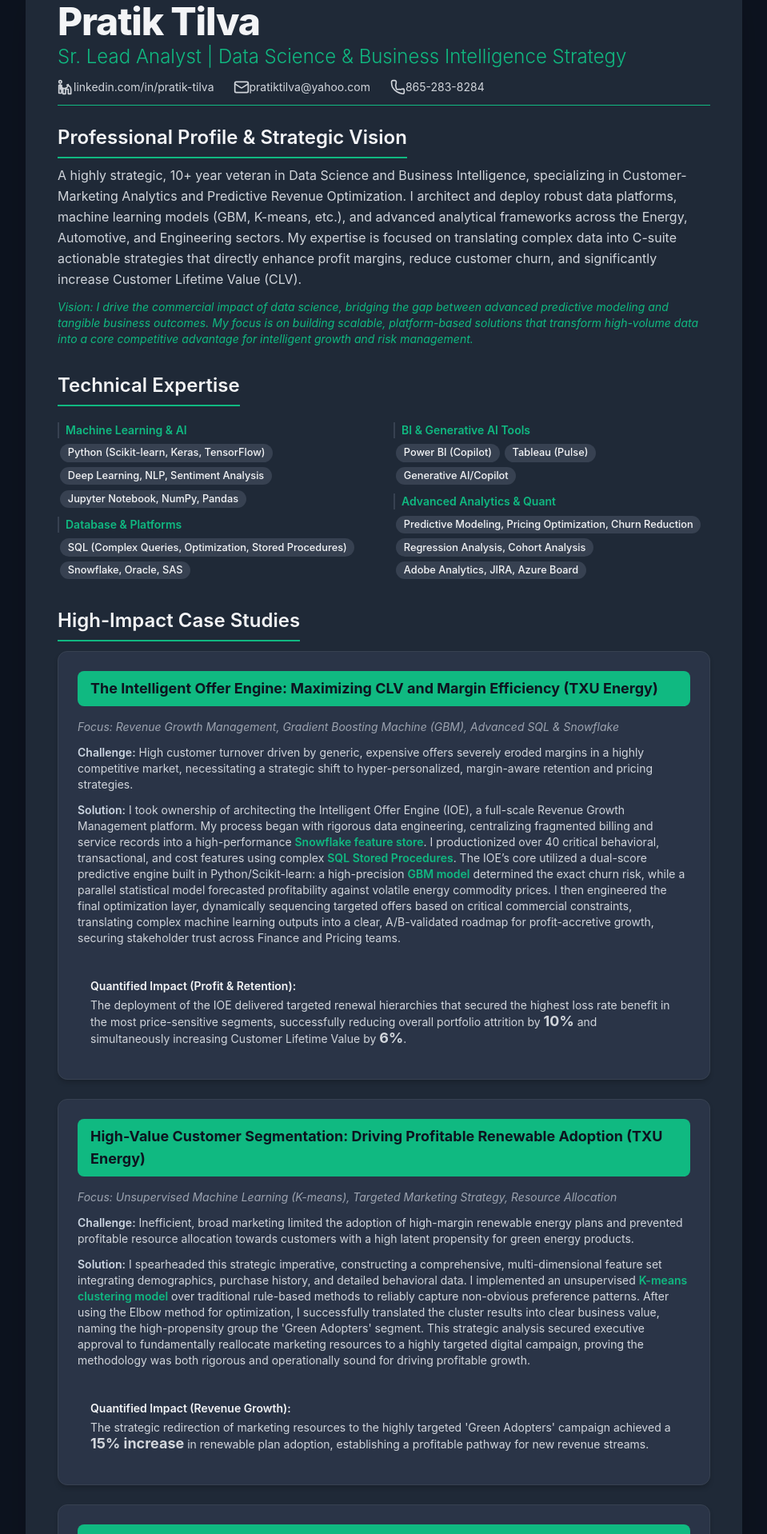
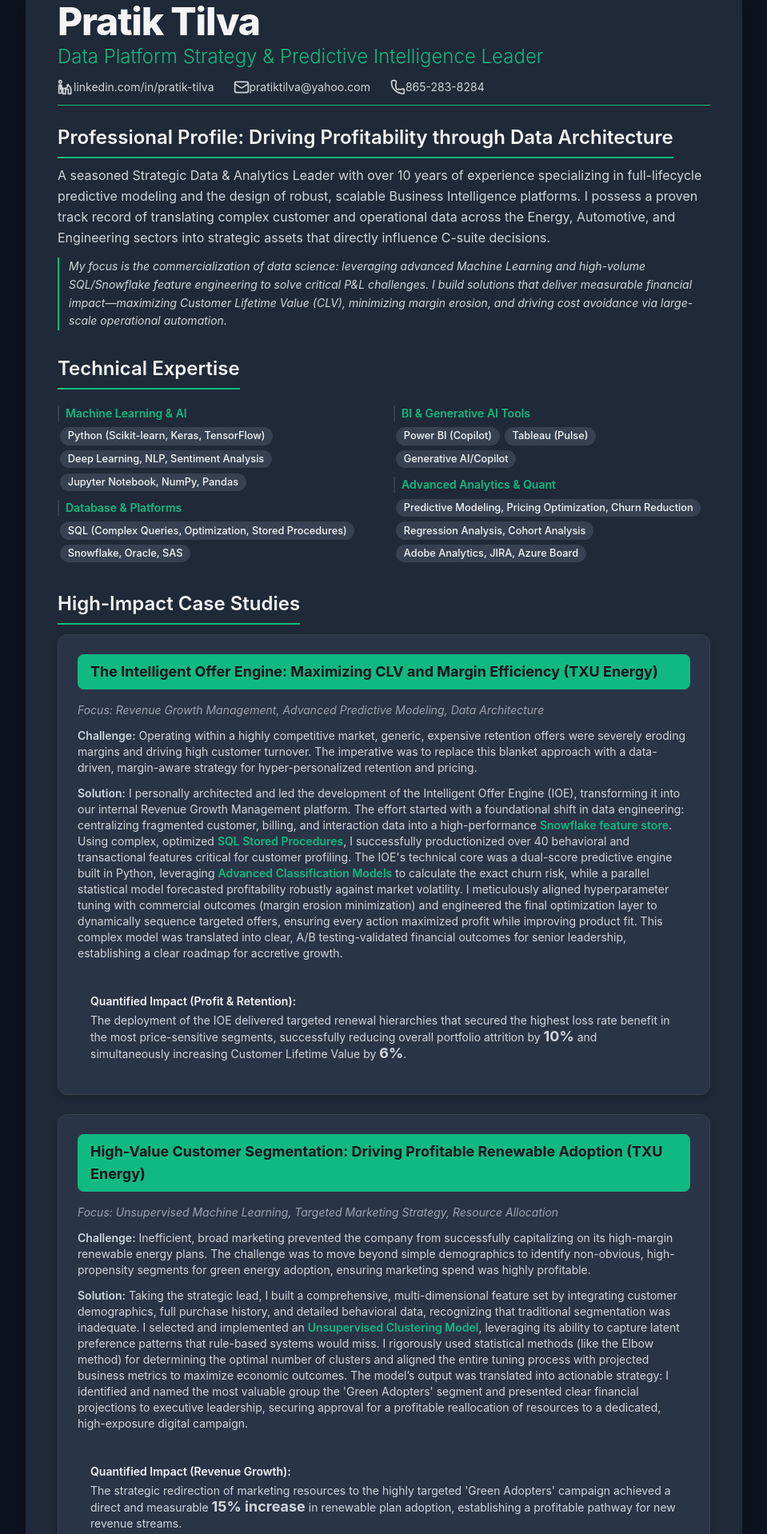
Before and after one commit to patpri/Pratik-Tilva--portfolio, a plain HTML site: page index.html in a window 1280 px wide. Shown: the part 69-1987 px from the top of the page at 80% size, without its empty margins (160-1119 px from the left). Drawn offline with nearby package versions, Linux system fonts and the light colour scheme.

Commit message:
Update index.html

```diff
--- a/index.html
+++ b/index.html
@@ -3,7 +3,7 @@
 <head>
     <meta charset="UTF-8">
     <meta name="viewport" content="width=device-width, initial-scale=1.0">
-    <title>Pratik Tilva | Data Science & BI Portfolio</title>
+    <title>Pratik Tilva | Data Platform Strategy & Predictive Intelligence</title>
     <!-- Load Tailwind CSS -->
     <script src="https://cdn.tailwindcss.com"></script>
     <!-- Configure Tailwind -->
@@ -126,7 +126,7 @@
                 mail: `<svg xmlns="http://www.w3.org/2000/svg" width="${size}" height="${size}" viewBox="0 0 24 24" fill="none" stroke="currentColor" stroke-width="2" stroke-linecap="round" stroke-linejoin="round" class="lucide lucide-mail"><rect width="20" height="16" x="2" y="4" rx="2"/><path d="m22 7-8.97 5.7a1.94 1.94 0 0 1-2.06 0L2 7"/></svg>`,
                 phone: `<svg xmlns="http://www.w3.org/2000/svg" width="${size}" height="${size}" viewBox="0 0 24 24" fill="none" stroke="currentColor" stroke-width="2" stroke-linecap="round" stroke-linejoin="round" class="lucide lucide-phone"><path d="M22 16.92v3a2 2 0 0 1-2.18 2 19.79 19.79 0 0 1-8.63-3.07 19.5 19.5 0 0 1-6.7-6.7A19.79 19.79 0 0 1 3.07 4.18 2 2 0 0 1 5.07 2h3a2 2 0 0 1 2 2.18 19.79 19.79 0 0 1-.94 5.23 2 2 0 0 1 .43 1.9L10.3 14a2 2 0 0 0 1.66 1.66l2.12-.52a2 2 0 0 1 1.9.43 19.79 19.79 0 0 1 5.23-.94A2 2 0 0 1 22 16.92z"/></svg>`,
                 github: `<svg xmlns="http://www.w3.org/2000/svg" width="${size}" height="${size}" viewBox="0 0 24 24" fill="none" stroke="currentColor" stroke-width="2" stroke-linecap="round" stroke-linejoin="round" class="lucide lucide-github"><path d="M15 22v-4a4.8 4.8 0 0 0-1-3.23c2.8.3 5.49-1.34 5.49-5.92-.01-1.33-.5-2.46-1.34-3.53A2 2 0 0 0 16 3a2 2 0 0 0-1.89-1.29c-.77-.07-1.84.17-2.91.75C9.65 3.1 7.42 2.5 5 2.5c-4 0-4.8 2.2-4.8 5.6 0 3.7 2.9 5.8 5.5 6.2-.1.3-.2.7-.2 1.1v4"/><path d="M9 19c-3.1 1.5-5-.5-5-.5"/></svg>`,
-                externalLink: `<svg xmlns="http://www.w3.org/2000/svg" width="${size}" height="${size}" viewBox="0 0 24 24" fill="none" stroke="currentColor" stroke-width="2" stroke-linecap="round" stroke-linejoin="round" class="lucide lucide-external-link"><path d="M15 3h6v6"/><path d="M10 14 21 3"/><path d="M18 13v6a2 2 0 0 1-2 2H5a2 2 0 0 1-2-2V8a2 2 0 0 1 2-2h6"/></svg>`,
+                externalLink: `<svg xmlns="http://www.w3.org/2000/svg" width="${size}" height="${size}" viewBox="0 0 24 24" fill="none" stroke="currentColor" stroke-width="2" stroke-linecap="round" stroke-linejoin="round" class="lucide lucide-external-link"><path d="M15 3h6v6"/><path d="M10 14 21 3"/><path d="M18 13v6a2 2 0 0 1-2 2H5a2 2 0 0 1-3-2V8a2 2 0 0 1 2-2h6"/></svg>`,
             };
             return icons[name] || '';
         }
@@ -147,7 +147,7 @@
         <!-- HEADER SECTION -->
         <header class="mb-6 border-b border-accent pb-3">
             <h1 class="text-4xl md:text-5xl font-extrabold tracking-tight mb-1 text-text-light">Pratik Tilva</h1>
-            <p class="text-xl md:text-2xl font-light text-accent mb-3">Sr. Lead Analyst | Data Science & Business Intelligence Strategy</p>
+            <p class="text-xl md:text-2xl font-light text-accent mb-3">Data Platform Strategy & Predictive Intelligence Leader</p>
 
             <!-- Contact/Links -->
             <div class="flex flex-wrap gap-x-6 gap-y-1 text-sm text-gray-300">
@@ -161,14 +161,14 @@
             </div>
         </header>
 
-        <!-- PROFESSIONAL SUMMARY & VISION (UPDATED) -->
+        <!-- PROFESSIONAL SUMMARY & VISION (STRATEGIC & INDUSTRY-AGNOSTIC) -->
         <section class="mb-8">
-            <h2 class="text-2xl font-semibold mb-2 section-header">Professional Profile & Strategic Vision</h2>
-            <p class="text-gray-300 leading-relaxed mb-3">
-                A highly strategic, 10+ year veteran in Data Science and Business Intelligence, specializing in Customer-Marketing Analytics and Predictive Revenue Optimization. I architect and deploy robust data platforms, machine learning models (GBM, K-means, etc.), and advanced analytical frameworks across the Energy, Automotive, and Engineering sectors. My expertise is focused on translating complex data into C-suite actionable strategies that directly enhance profit margins, reduce customer churn, and significantly increase Customer Lifetime Value (CLV).
+            <h2 class="text-2xl font-semibold mb-2 section-header">Professional Profile: Driving Profitability through Data Architecture</h2>
+            <p class="text-gray-300 leading-relaxed mb-1">
+                A seasoned Strategic Data & Analytics Leader with over 10 years of experience specializing in full-lifecycle predictive modeling and the design of robust, scalable Business Intelligence platforms. I possess a proven track record of translating complex customer and operational data across the Energy, Automotive, and Engineering sectors into strategic assets that directly influence C-suite decisions.
             </p>
-            <p class="text-accent text-sm italic">
-                Vision: I drive the commercial impact of data science, bridging the gap between advanced predictive modeling and tangible business outcomes. My focus is on building scalable, platform-based solutions that transform high-volume data into a core competitive advantage for intelligent growth and risk management.
+            <p class="text-gray-300 leading-relaxed italic text-sm border-l-2 border-accent pl-3 mt-3">
+                My focus is the commercialization of data science: leveraging advanced Machine Learning and high-volume SQL/Snowflake feature engineering to solve critical P&L challenges. I build solutions that deliver measurable financial impact—maximizing Customer Lifetime Value (CLV), minimizing margin erosion, and driving cost avoidance via large-scale operational automation.
             </p>
         </section>
 
@@ -212,7 +212,7 @@
             </div>
         </section>
 
-        <!-- PROJECT NARRATIVES (Case Study Format) - EXPANDED DESCRIPTIONS -->
+        <!-- PROJECT NARRATIVES (Case Study Format) - GENERALIZED DESCRIPTIONS -->
         <section class="mb-8">
             <h2 class="text-2xl font-semibold mb-3 section-header">High-Impact Case Studies</h2>
 
@@ -220,11 +220,11 @@
                 <!-- Case Study 1: The Intelligent Offer Engine -->
                 <div class="case-study-card">
                     <div class="case-study-title text-base md:text-lg">The Intelligent Offer Engine: Maximizing CLV and Margin Efficiency (TXU Energy)</div>
-                    <p class="text-gray-400 mb-3 italic text-sm">Focus: Revenue Growth Management, Gradient Boosting Machine (GBM), Advanced SQL & Snowflake</p>
+                    <p class="text-gray-400 mb-3 italic text-sm">Focus: Revenue Growth Management, Advanced Predictive Modeling, Data Architecture</p>
 
-                    <p class="text-gray-300 mb-3 text-sm"><span class="challenge-solution-label">Challenge:</span> High customer turnover driven by generic, expensive offers severely eroded margins in a highly competitive market, necessitating a strategic shift to hyper-personalized, margin-aware retention and pricing strategies.</p>
+                    <p class="text-gray-300 mb-3 text-sm"><span class="challenge-solution-label">Challenge:</span> Operating within a highly competitive market, generic, expensive retention offers were severely eroding margins and driving high customer turnover. The imperative was to replace this blanket approach with a data-driven, margin-aware strategy for hyper-personalized retention and pricing.</p>
 
-                    <p class="text-gray-300 mb-3 text-sm"><span class="challenge-solution-label">Solution:</span> I took ownership of architecting the Intelligent Offer Engine (IOE), a full-scale Revenue Growth Management platform. My process began with rigorous data engineering, centralizing fragmented billing and service records into a high-performance <span class="text-accent font-semibold">Snowflake feature store</span>. I productionized over 40 critical behavioral, transactional, and cost features using complex <span class="text-accent font-semibold">SQL Stored Procedures</span>. The IOE’s core utilized a dual-score predictive engine built in Python/Scikit-learn: a high-precision <span class="text-accent font-semibold">GBM model</span> determined the exact churn risk, while a parallel statistical model forecasted profitability against volatile energy commodity prices. I then engineered the final optimization layer, dynamically sequencing targeted offers based on critical commercial constraints, translating complex machine learning outputs into a clear, A/B-validated roadmap for profit-accretive growth, securing stakeholder trust across Finance and Pricing teams.</p>
+                    <p class="text-gray-300 mb-3 text-sm"><span class="challenge-solution-label">Solution:</span> I personally architected and led the development of the Intelligent Offer Engine (IOE), transforming it into our internal Revenue Growth Management platform. The effort started with a foundational shift in data engineering: centralizing fragmented customer, billing, and interaction data into a high-performance <span class="text-accent font-semibold">Snowflake feature store</span>. Using complex, optimized <span class="text-accent font-semibold">SQL Stored Procedures</span>, I successfully productionized over 40 behavioral and transactional features critical for customer profiling. The IOE's technical core was a dual-score predictive engine built in Python, leveraging <span class="text-accent font-semibold">Advanced Classification Models</span> to calculate the exact churn risk, while a parallel statistical model forecasted profitability robustly against market volatility. I meticulously aligned hyperparameter tuning with commercial outcomes (margin erosion minimization) and engineered the final optimization layer to dynamically sequence targeted offers, ensuring every action maximized profit while improving product fit. This complex model was translated into clear, A/B testing-validated financial outcomes for senior leadership, establishing a clear roadmap for accretive growth.</p>
 
                     <div class="result-box">
                         <p class="text-text-light font-semibold mb-1 text-sm">Quantified Impact (Profit & Retention):</p>
@@ -235,15 +235,15 @@
                 <!-- Case Study 2: High-Value Customer Segmentation -->
                 <div class="case-study-card">
                     <div class="case-study-title text-base md:text-lg">High-Value Customer Segmentation: Driving Profitable Renewable Adoption (TXU Energy)</div>
-                    <p class="text-gray-400 mb-3 italic text-sm">Focus: Unsupervised Machine Learning (K-means), Targeted Marketing Strategy, Resource Allocation</p>
+                    <p class="text-gray-400 mb-3 italic text-sm">Focus: Unsupervised Machine Learning, Targeted Marketing Strategy, Resource Allocation</p>
 
-                    <p class="text-gray-300 mb-3 text-sm"><span class="challenge-solution-label">Challenge:</span> Inefficient, broad marketing limited the adoption of high-margin renewable energy plans and prevented profitable resource allocation towards customers with a high latent propensity for green energy products.</p>
+                    <p class="text-gray-300 mb-3 text-sm"><span class="challenge-solution-label">Challenge:</span> Inefficient, broad marketing prevented the company from successfully capitalizing on its high-margin renewable energy plans. The challenge was to move beyond simple demographics to identify non-obvious, high-propensity segments for green energy adoption, ensuring marketing spend was highly profitable.</p>
 
-                    <p class="text-gray-300 mb-3 text-sm"><span class="challenge-solution-label">Solution:</span> I spearheaded this strategic imperative, constructing a comprehensive, multi-dimensional feature set integrating demographics, purchase history, and detailed behavioral data. I implemented an unsupervised <span class="text-accent font-semibold">K-means clustering model</span> over traditional rule-based methods to reliably capture non-obvious preference patterns. After using the Elbow method for optimization, I successfully translated the cluster results into clear business value, naming the high-propensity group the 'Green Adopters' segment. This strategic analysis secured executive approval to fundamentally reallocate marketing resources to a highly targeted digital campaign, proving the methodology was both rigorous and operationally sound for driving profitable growth.</p>
+                    <p class="text-gray-300 mb-3 text-sm"><span class="challenge-solution-label">Solution:</span> Taking the strategic lead, I built a comprehensive, multi-dimensional feature set by integrating customer demographics, full purchase history, and detailed behavioral data, recognizing that traditional segmentation was inadequate. I selected and implemented an <span class="text-accent font-semibold">Unsupervised Clustering Model</span>, leveraging its ability to capture latent preference patterns that rule-based systems would miss. I rigorously used statistical methods (like the Elbow method) for determining the optimal number of clusters and aligned the entire tuning process with projected business metrics to maximize economic outcomes. The model’s output was translated into actionable strategy: I identified and named the most valuable group the 'Green Adopters' segment and presented clear financial projections to executive leadership, securing approval for a profitable reallocation of resources to a dedicated, high-exposure digital campaign.</p>
 
                     <div class="result-box">
                         <p class="text-text-light font-semibold mb-1 text-sm">Quantified Impact (Revenue Growth):</p>
-                        <p class="text-gray-300 text-sm">The strategic redirection of marketing resources to the highly targeted 'Green Adopters' campaign achieved a <span class="impact-number">15% increase</span> in renewable plan adoption, establishing a profitable pathway for new revenue streams.</p>
+                        <p class="text-gray-300 text-sm">The strategic redirection of marketing resources to the highly targeted 'Green Adopters' campaign achieved a direct and measurable <span class="impact-number">15% increase</span> in renewable plan adoption, establishing a profitable pathway for new revenue streams.</p>
                     </div>
                 </div>
 
@@ -252,9 +252,9 @@
                     <div class="case-study-title text-base md:text-lg">Enterprise BI Automation and Operational Cost Savings (TXU & Toyota Motors North America)</div>
                     <p class="text-gray-400 mb-3 italic text-sm">Focus: Data Pipelining, ETL Automation, Enterprise BI Development</p>
 
-                    <p class="text-gray-300 mb-3 text-sm"><span class="challenge-solution-label">Challenge:</span> Fragmentation of multi-brand data post-acquisition and high reliance on manual ETL and reporting across both energy and automotive sectors led to critical delays in executive decision-making and significant cost overruns.</p>
+                    <p class="text-gray-300 mb-3 text-sm"><span class="challenge-solution-label">Challenge:</span> Manual ETL processes, fragmented multi-brand data, and reliance on static reports caused significant analyst time waste and critical delays in executive decision-making across both the energy and automotive sectors, creating a high operational cost environment.</p>
 
-                    <p class="text-gray-300 mb-3 text-sm"><span class="challenge-solution-label">Solution:</span> I engineered robust, automated <span class="text-accent font-semibold">SQL/Python analytics pipelines</span> to fundamentally unify disparate marketing and operational data, reclaiming hundreds of hours of analyst time. Specifically, I owned the development of consolidated, multi-brand Power BI executive dashboards, integrating data via optimized SQL to deliver a single, real-time portfolio view. For Toyota, I specifically engineered automation for over 3 million service completion transactions, drastically streamlining data retrieval and enhancing compliance visibility across the entire dealer network, transforming resource-intensive manual processes into scalable, reliable BI assets.</p>
+                    <p class="text-gray-300 mb-3 text-sm"><span class="challenge-solution-label">Solution:</span> I championed and executed a large-scale initiative focused on automating the analytical layer. I engineered robust, scheduled <span class="text-accent font-semibold">SQL/Python analytics pipelines</span> to achieve fundamental data unification, reclaiming hundreds of hours of manual analyst time. My core deliverable was the ownership and end-to-end development of consolidated, multi-brand <span class="text-accent font-semibold">Power BI executive dashboards</span>. These dashboards integrated data via optimized SQL to deliver a single, real-time portfolio view for C-suite decision-makers. Crucially at Toyota, I designed and implemented automation logic for processing over 3 million service completion transactions, drastically streamlining data retrieval for 1,900+ partner dealers and enhancing compliance visibility. This transformation replaced resource-intensive manual processes with scalable, reliable BI assets, directly converting time into capital savings and enabling agile budget responses.</p>
 
                     <div class="result-box">
                         <p class="text-text-light font-semibold mb-1 text-sm">Quantified Impact (Efficiency & Budget):</p>
```
